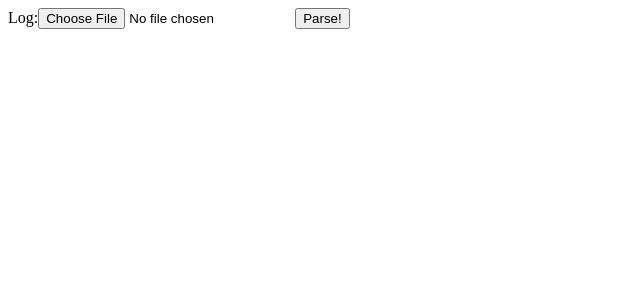
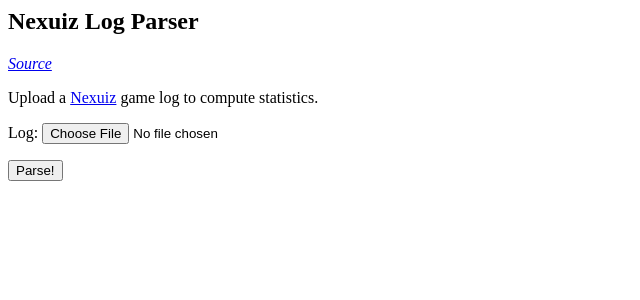
Before and after one commit to nmalbran/nex-stats-server, a Django app: page /logparser/parse/ in a window 1280 px wide. Shown: the top 300 px of the page, without its empty margins (0-640 px from the left). Run offline with Django 3.2, Linux system fonts and the light colour scheme.

Commit message:
Added little style html.

```diff
--- a/onlineparser/templates/base.html
+++ b/onlineparser/templates/base.html
@@ -3,9 +3,15 @@
         <title>Nexuiz Log Parser</title>
     </head>
     <body>
-        <div class="container">
+        <div id="container">
+            <div id="header">
+                <h2>Nexuiz Log Parser</h2>
+            </div>
+            <div id="content">
+            <p><a href="https://github.com/nmalbran/NexuizLogParser"><i>Source</i></a></p>
             {% block content %}
             {% endblock content %}
+            </div>
         </div>
     </body>
 </html>
--- a/onlineparser/templates/parser.html
+++ b/onlineparser/templates/parser.html
@@ -3,7 +3,9 @@
 {% block content %}
     <form method="post" enctype="multipart/form-data">
         {% csrf_token %}
-        {{form.as_table}}
+        <p>Upload a <a href='http://www.alientrap.org/games/nexuiz'>Nexuiz</a> game log to compute statistics.</p>
+        {{form.as_p}}
+
         <input type="submit" value="Parse!">
 
     </form>
```
